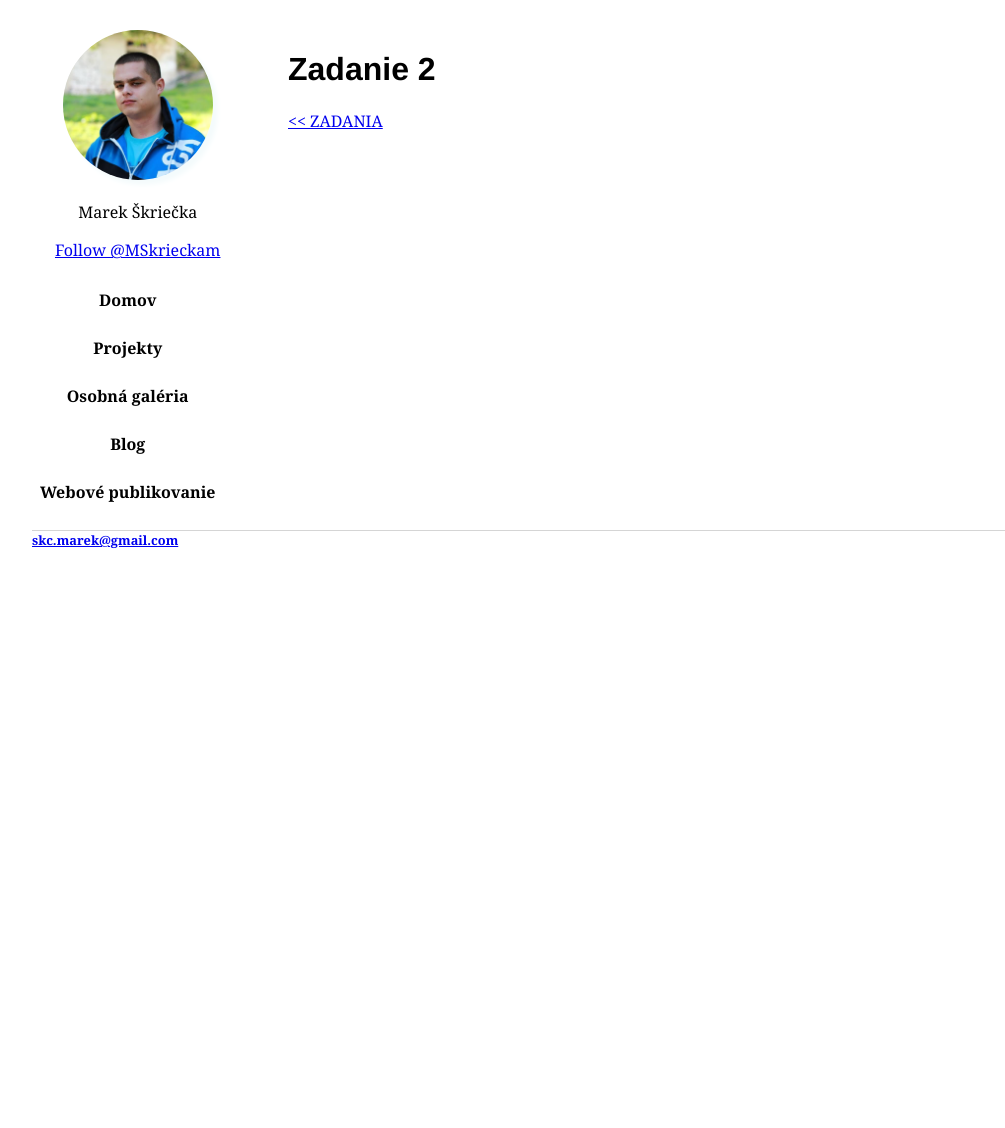
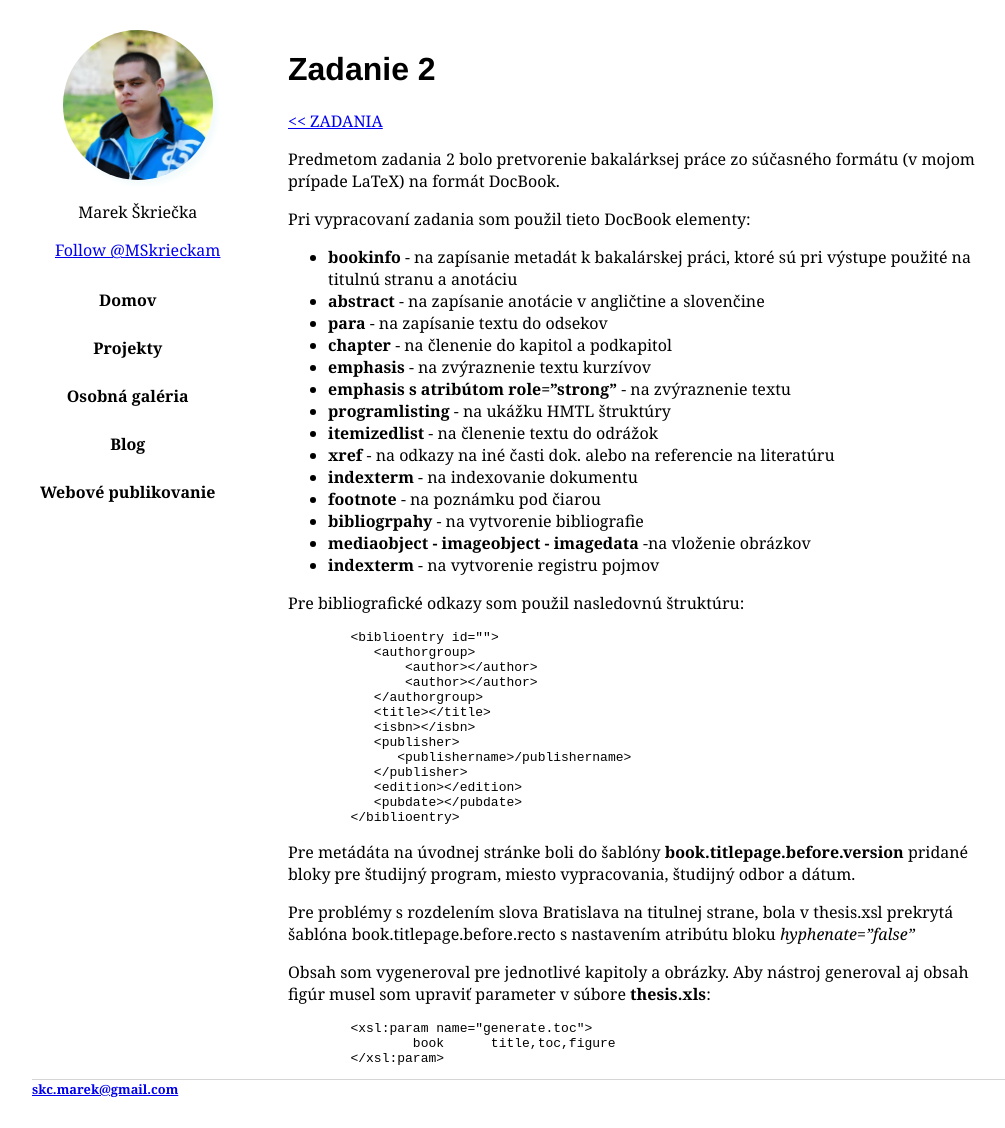
Before and after one commit to skcmarek/skcmarek.github.io, a Jekyll site: the page built from _tasks/task2.md, in a window 1280 px wide and 1128 px high. Shown: the whole window, without its empty margins (96-1101 px from the left). Built offline with Jekyll 4.4.1, drawn with Linux system fonts in a browser that asks for light colours; comment, search, counter and statistics services are not loaded.

Commit message:
Added task2

````diff
--- a/_tasks/task2.md
+++ b/_tasks/task2.md
@@ -2,3 +2,52 @@
 layout: task
 title: Zadanie 2
 ---
+Predmetom zadania 2 bolo pretvorenie bakalárksej práce zo súčasného formátu (v mojom prípade LaTeX) na formát DocBook.
+
+Pri vypracovaní zadania som použil tieto DocBook elementy:
+
+* **bookinfo** - na zapísanie metadát k bakalárskej práci, ktoré sú pri výstupe použité na titulnú stranu a anotáciu
+* **abstract** -  na zapísanie anotácie v angličtine a slovenčine
+* **para** - na zapísanie textu do odsekov
+* **chapter** - na členenie do kapitol a podkapitol
+* **emphasis** - na zvýraznenie textu kurzívov
+* **emphasis s atribútom role="strong"** - na zvýraznenie textu
+* **programlisting** - na ukážku HMTL štruktúry
+* **itemizedlist** - na členenie textu do odrážok
+* **xref** - na odkazy na iné časti dok. alebo na referencie na literatúru
+* **indexterm** - na indexovanie dokumentu
+* **footnote** - na poznámku pod čiarou
+* **bibliogrpahy** - na vytvorenie bibliografie
+* **mediaobject - imageobject - imagedata** -na vloženie obrázkov
+* **indexterm** - na vytvorenie registru pojmov
+
+Pre bibliografické odkazy som použil nasledovnú štruktúru:
+
+```xml
+	<biblioentry id="">
+	   <authorgroup>
+	       <author></author>
+	       <author></author>
+	   </authorgroup>
+	   <title></title>
+	   <isbn></isbn>
+	   <publisher>
+	      <publishername>/publishername>
+	   </publisher>
+	   <edition></edition>
+	   <pubdate></pubdate>
+	</biblioentry>
+```
+
+Pre metádáta na úvodnej stránke boli do šablóny **book.titlepage.before.version** pridané bloky pre študijný program, miesto vypracovania, študijný odbor a dátum.
+
+Pre problémy s rozdelením slova Bratislava na titulnej strane, bola v thesis.xsl prekrytá šablóna book.titlepage.before.recto s nastavením atribútu bloku _hyphenate="false"_
+
+
+Obsah som vygeneroval pre jednotlivé kapitoly a obrázky. Aby nástroj generoval aj obsah figúr musel som upraviť parameter v súbore **thesis.xls**:
+
+```xml
+	<xsl:param name="generate.toc">
+		book      title,toc,figure
+	</xsl:param>
+```
````
